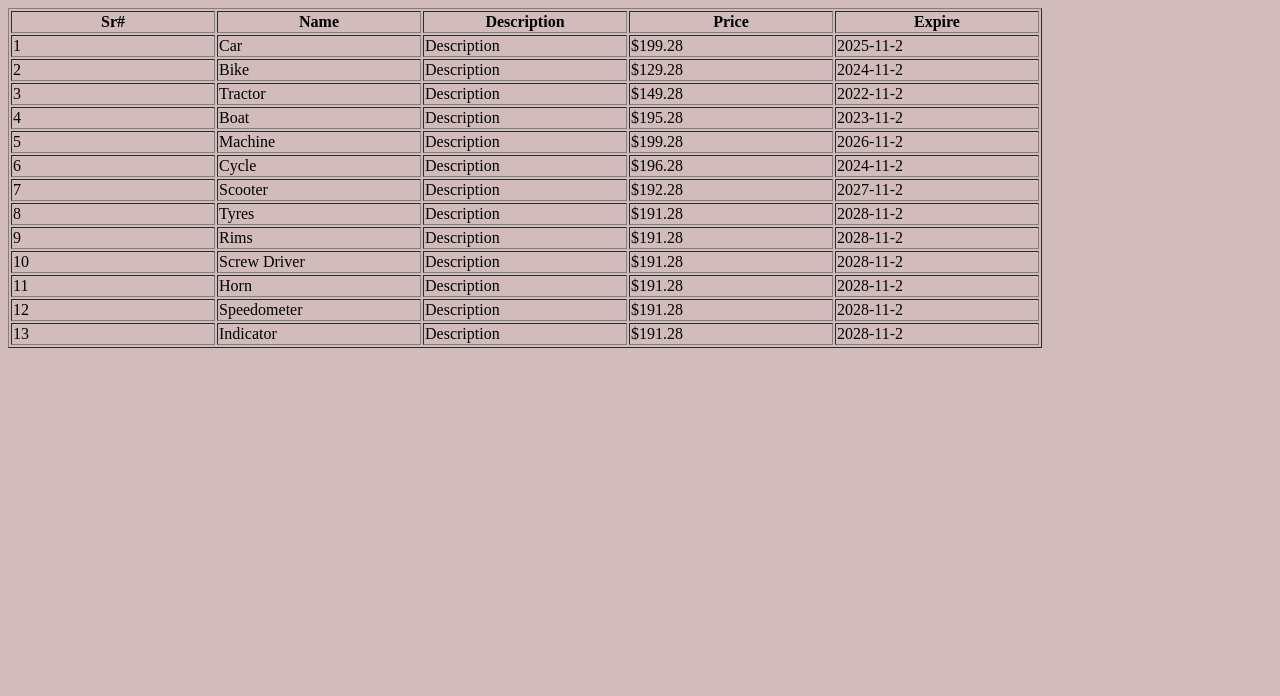
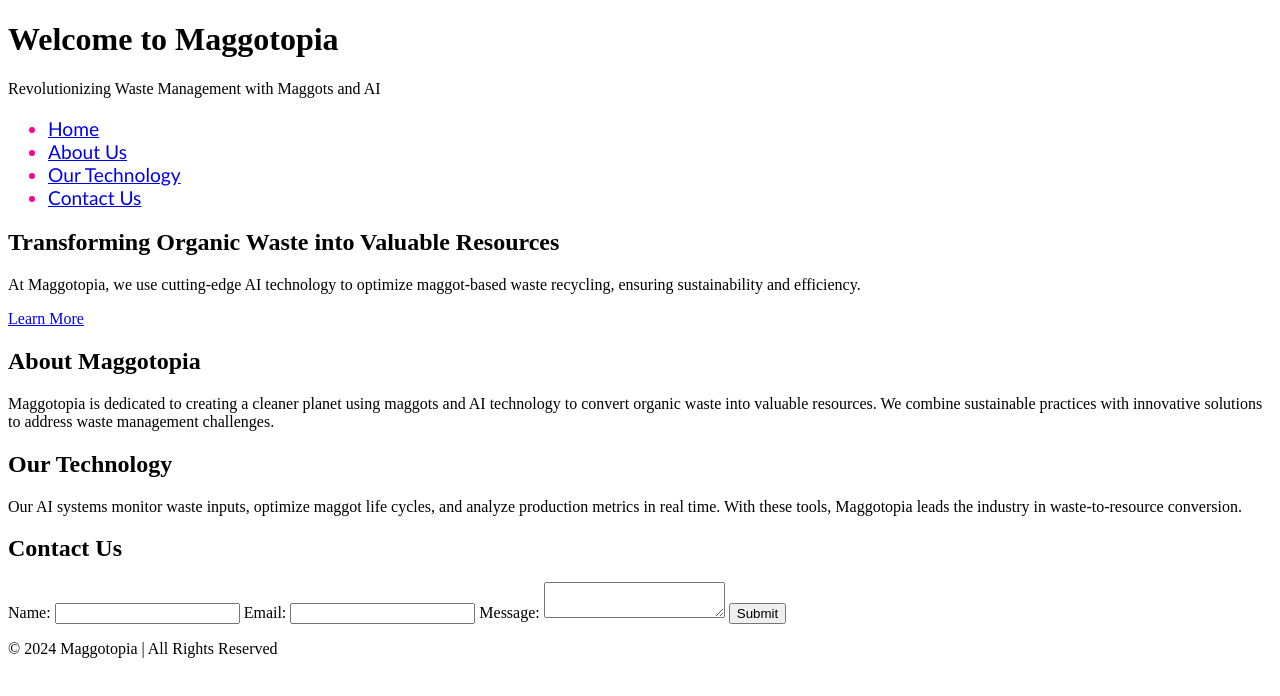
Before and after one commit to adnanjillani/FirstTable, a plain HTML site: page index.html in a window 1280 px wide. Drawn offline with Linux system fonts and the light colour scheme.

Commit message:
Update index.html

```diff
--- a/index.html
+++ b/index.html
@@ -1,121 +1,69 @@
 <!DOCTYPE html>
 <html lang="en">
-  <head>
-    <meta charset="UTF-8" />
-    <meta name="viewport" content="width=device-width, initial-scale=1.0" />
-    <title>Document</title>
-    <style>
-        *{
+<head>
+    <meta charset="UTF-8">
+    <meta name="viewport" content="width=device-width, initial-scale=1.0">
+    <title>Maggotopia</title>
+    <link rel="stylesheet" href="style.css">
+</head>
+<body>
+    <!-- Header Section -->
+    <header>
+        <h1>Welcome to Maggotopia</h1>
+        <p>Revolutionizing Waste Management with Maggots and AI</p>
+        <nav>
+            <ul>
+                <li><a href="#home">Home</a></li>
+                <li><a href="#about">About Us</a></li>
+                <li><a href="#technology">Our Technology</a></li>
+                <li><a href="#contact">Contact Us</a></li>
+            </ul>
+        </nav>
+    </header>
 
-            background-color: rgb(209, 187, 187);
+    <!-- Home Section -->
+    <section id="home">
+        <h2>Transforming Organic Waste into Valuable Resources</h2>
+        <p>At Maggotopia, we use cutting-edge AI technology to optimize maggot-based waste recycling, ensuring sustainability and efficiency.</p>
+        <a href="#about">Learn More</a>
+    </section>
 
-        }
-    </style>
-  </head>
-  <body>
-    <table border="1px ">
-      <thead>
-        <th width="200">Sr#</th>
-        <th width="200">Name</th>
-        <th width="200">Description</th>
-        <th width="200">Price</th>
-        <th width="200">Expire</th>
-      </thead>
-      <tbody>
-        <tr>
-          <td>1</td>
-          <td>Car</td>
-          <td>Description</td>
-          <td>$199.28</td>
-          <td>2025-11-2</td>
-        </tr>
+    <!-- About Us Section -->
+    <section id="about">
+        <h2>About Maggotopia</h2>
+        <p>Maggotopia is dedicated to creating a cleaner planet using maggots and AI technology to convert organic waste into valuable resources. We combine sustainable practices with innovative solutions to address waste management challenges.</p>
+    </section>
 
-        <tr>
-          <td>2</td>
-          <td>Bike</td>
-          <td>Description</td>
-          <td>$129.28</td>
-          <td>2024-11-2</td>
-        </tr>
-        <tr>
-          <td>3</td>
-          <td>Tractor</td>
-          <td>Description</td>
-          <td>$149.28</td>
-          <td>2022-11-2</td>
-        </tr>
-        <tr>
-          <td>4</td>
-          <td>Boat</td>
-          <td>Description</td>
-          <td>$195.28</td>
-          <td>2023-11-2</td>
-        </tr>
-        <tr>
-          <td>5</td>
-          <td>Machine</td>
-          <td>Description</td>
-          <td>$199.28</td>
-          <td>2026-11-2</td>
-        </tr>
-        <tr>
-          <td>6</td>
-          <td>Cycle</td>
-          <td>Description</td>
-          <td>$196.28</td>
-          <td>2024-11-2</td>
-        </tr>
-        <tr>
-          <td>7</td>
-          <td>Scooter</td>
-          <td>Description</td>
-          <td>$192.28</td>
-          <td>2027-11-2</td>
-        </tr>
-        <tr>
-          <td>8</td>
-          <td>Tyres</td>
-          <td>Description</td>
-          <td>$191.28</td>
-          <td>2028-11-2</td>
-        </tr>
-        <tr>
-          <td>9</td>
-          <td>Rims</td>
-          <td>Description</td>
-          <td>$191.28</td>
-          <td>2028-11-2</td>
-        </tr>
-        <tr>
-          <td>10</td>
-          <td>Screw Driver</td>
-          <td>Description</td>
-          <td>$191.28</td>
+    <!-- Our Technology Section -->
+    <section id="technology">
+        <h2>Our Technology</h2>
+        <p>Our AI systems monitor waste inputs, optimize maggot life cycles, and analyze production metrics in real time. With these tools, Maggotopia leads the industry in waste-to-resource conversion.</p>
+    </section>
 
-          <td>2028-11-2</td>
-        </tr>
-        <tr>
-          <td>11</td>
-          <td>Horn</td>
-          <td>Description</td>
-          <td>$191.28</td>
-          <td>2028-11-2</td>
-        </tr>
-        <tr>
-          <td>12</td>
-          <td>Speedometer</td>
-          <td>Description</td>
-          <td>$191.28</td>
-          <td>2028-11-2</td>
-        </tr>
-        <tr>
-          <td>13</td>
-          <td>Indicator</td>
-          <td>Description</td>
-          <td>$191.28</td>
-          <td>2028-11-2</td>
-        </tr>
-      </tbody>
-    </table>
-  </body>
+    <!-- Contact Us Section -->
+    <section id="contact">
+        <h2>Contact Us</h2>
+        <form action="#" method="POST">
+            <label for="name">Name:</label>
+            <input type="text" id="name" name="name" required>
+
+            <label for="email">Email:</label>
+            <input type="email" id="email" name="email" required>
+
+            <label for="message">Message:</label>
+            <textarea id="message" name="message" required></textarea>
+
+            <button type="submit">Submit</button>
+        </form>
+    </section>
+
+    <!-- Footer Section -->
+    <footer>
+        <p>&copy; 2024 Maggotopia | All Rights Reserved</p>
+    </footer>
+
+    <!-- Tidio Chatbot Integration -->
+    <script src="//code.tidio.co/YOUR_TIDIO_CHATBOT_SCRIPT.js" async></script>
+
+</body>
 </html>
```
